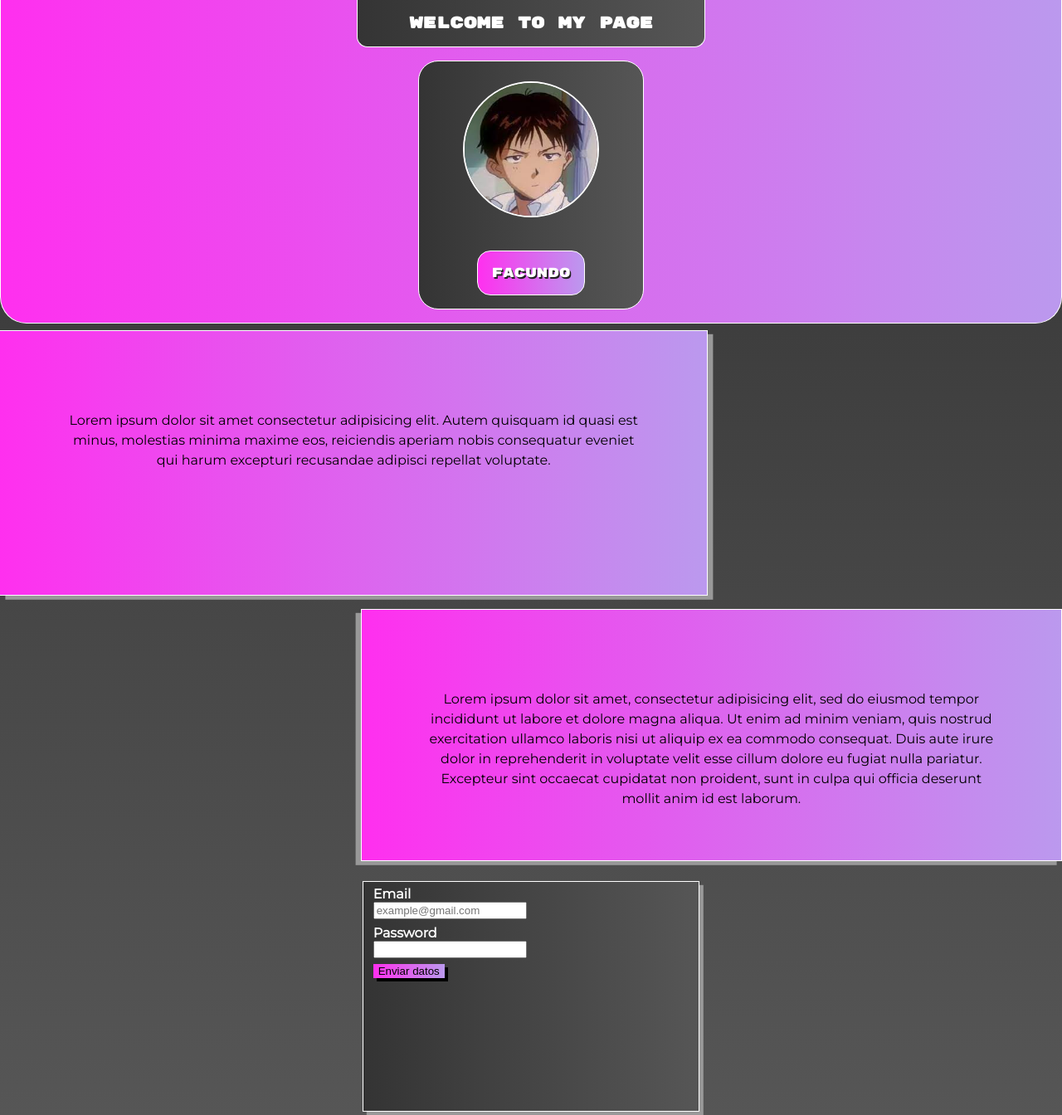
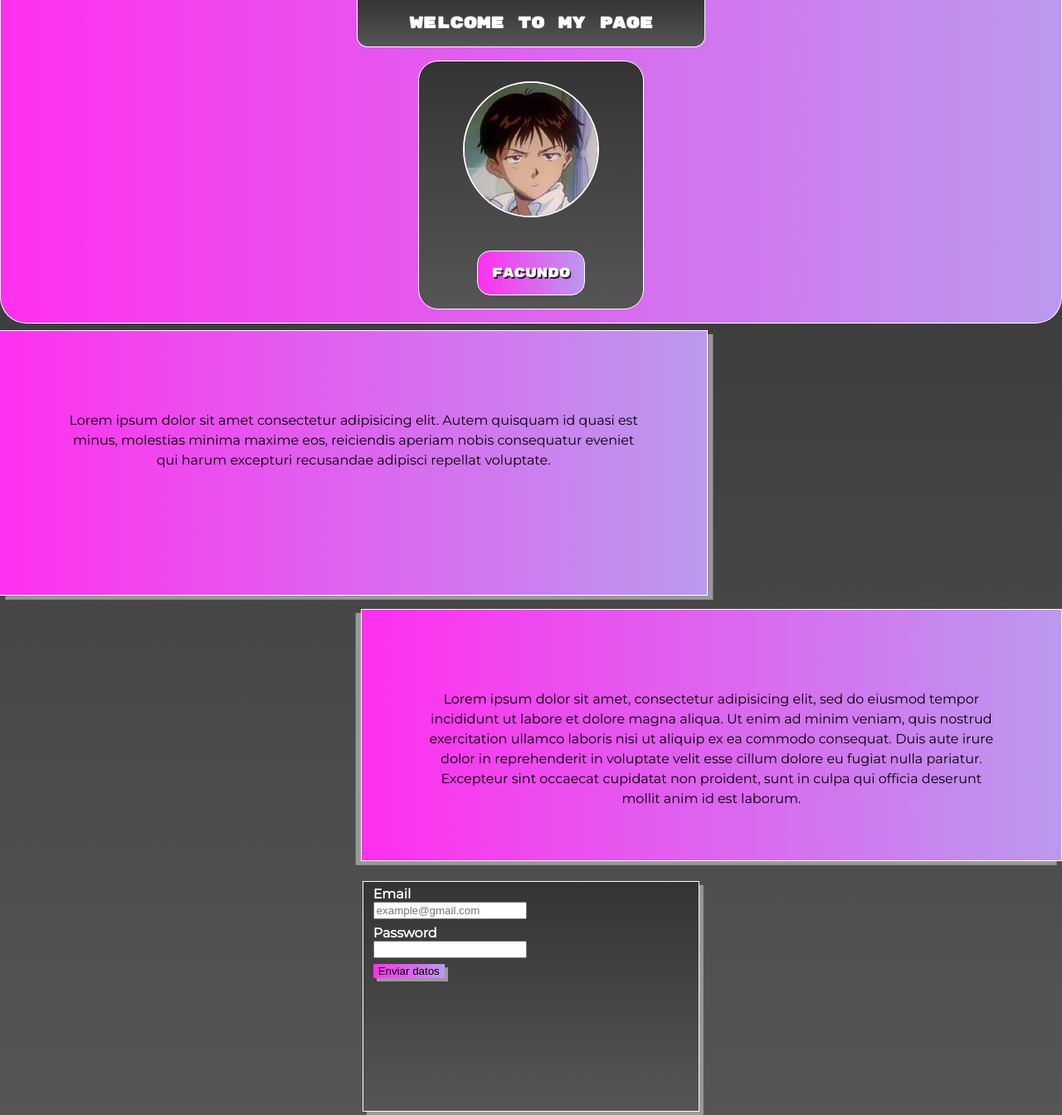
Before and after one commit to facu-c/proyecto-integrador, a plain HTML site: page index.html in a window 1280 px wide. Shown: the top 1344 px of the page at 83% size. Drawn offline with Linux system fonts and the light colour scheme.

Commit message:
se cambio la sombra del submit

```diff
--- a/style.css
+++ b/style.css
@@ -8,7 +8,7 @@ label{
     font-weight: bold;
 }
 fieldset{
-    background: linear-gradient(90deg,#343434,#565656);
+    background: linear-gradient(180deg,#343434,#565656);
     border: 1px solid #ffffff;
     box-shadow: 0.3em 0.3em #999999;
     padding-bottom: 10em;
@@ -40,7 +40,7 @@ fieldset{
     grid-row: 1;
     font-family: 'Rubik Mono One';
     font-size: 0.8em;
-    background: linear-gradient(90deg,#343434,#565656);
+    background: linear-gradient(180deg,#343434,#565656);
     text-align: center;
     border-radius:  0em 0em 1em 1em;
     border: 1px solid #ffffff;
@@ -66,7 +66,7 @@ fieldset{
     border: solid 0.1em #ffffff;
     border-radius: 1.5em;
     grid-row-gap: 0.5em;
-    background: linear-gradient(90deg,#343434,#565656);
+    background: linear-gradient(180deg,#343434,#565656);
 }
 #welcome-div #profile-photo{
     grid-column: 2;
@@ -140,7 +140,7 @@ fieldset{
     background:linear-gradient(90deg,#ff2fef, #bb99ee);
     border: 1px none #ff2fef;
     /*border-radius: 0.3em;*/
-    box-shadow: 0.3em 0.3em ;
+    box-shadow: 0.3em 0.3em #999999;
 }
 
 #formulario{
```
